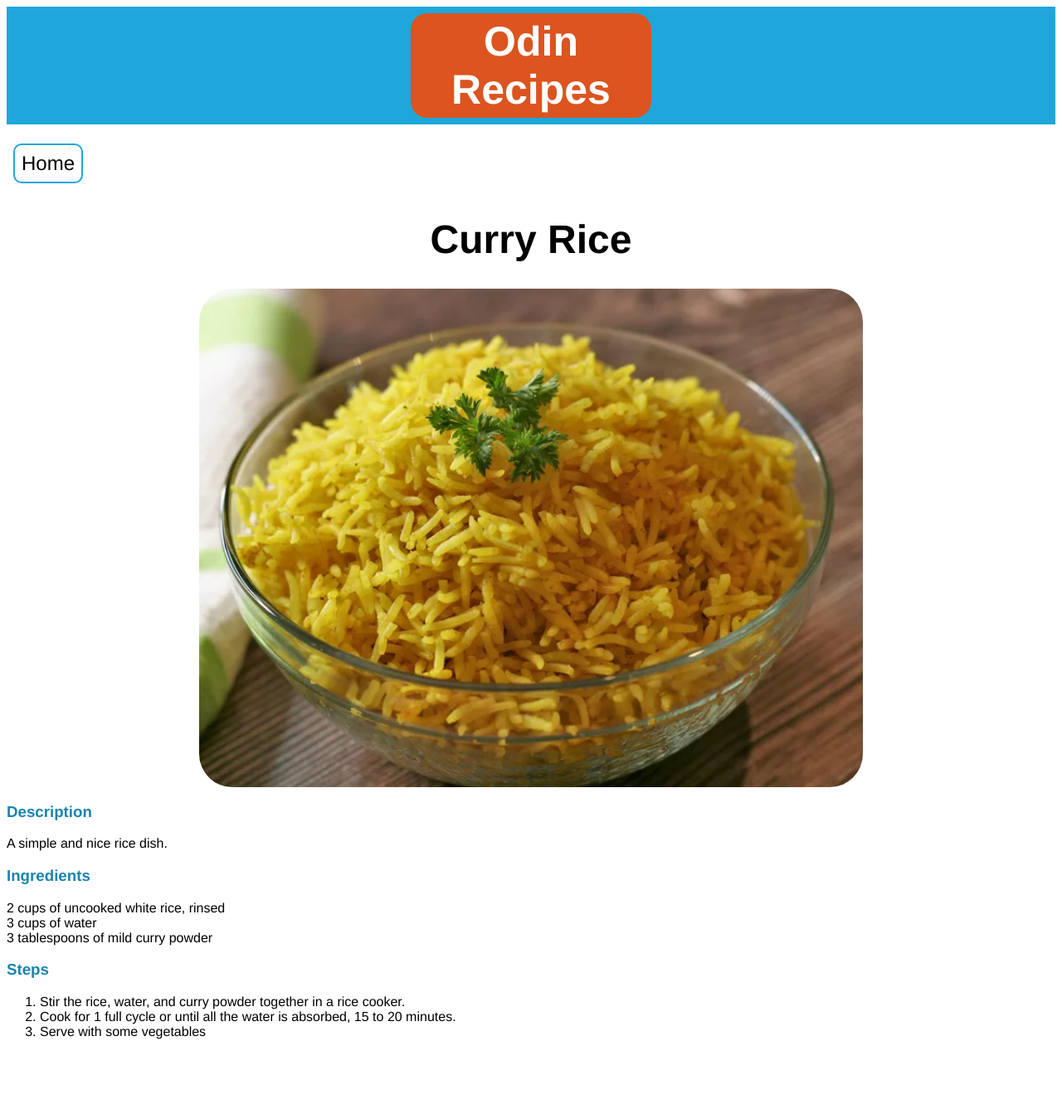
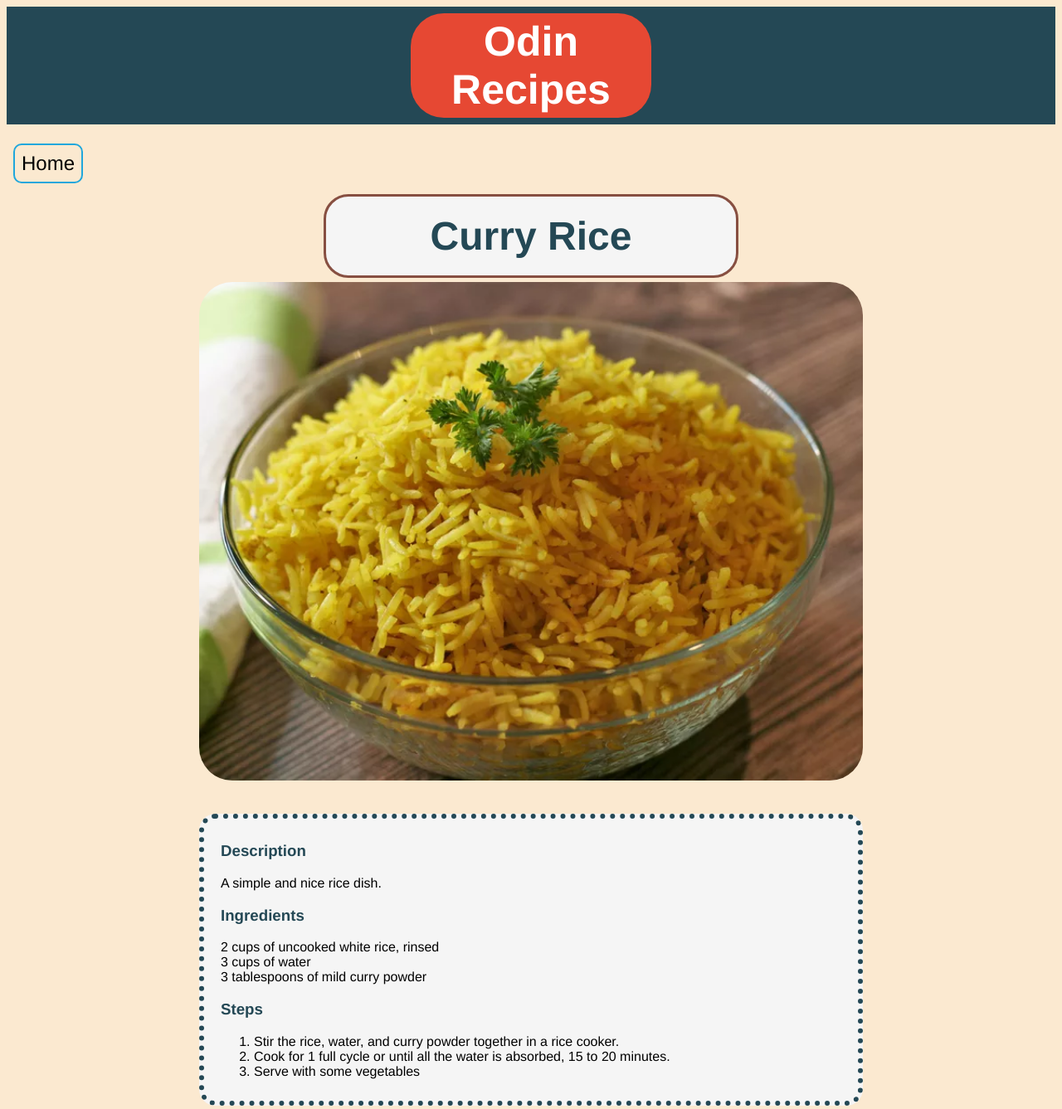
Before and after one commit to dennsito/odin-recipes, a plain HTML site: page recipes/curryrice.html in a window 1280 px wide. Shown: the whole page at 83% size. Before the commit the page ends 1269 px from the top, so only its background shows below. Drawn offline with Linux system fonts and the light colour scheme.

Commit message:
Add vintage style + style recipes pages
Changed the previus style with a vintage palette
and the style was setted to te recipes pages.

```diff
--- a/recipes/curryrice.html
+++ b/recipes/curryrice.html
@@ -10,6 +10,7 @@
     <a class="homebtn" href="../index.html">Home</a>
     <h1 class="recipename">Curry Rice</h1>
     <img class="imgrecipe" src="../img/curryrice.jpg" alt="Curry rice picture">
+    <div class="content">
         <h3>Description</h3>
         <p>A simple and nice rice dish.</p>
         <h3>Ingredients</h3>
@@ -24,5 +25,6 @@
             <li>Cook for 1 full cycle or until all the water is absorbed, 15 to 20 minutes.</li>
             <li>Serve with some vegetables</li>
         </ol>
+    </div>
 </body>
 </html>
--- a/style.css
+++ b/style.css
@@ -1,14 +1,18 @@
 html{
+    box-sizing: border-box;
+}
+*{
     box-sizing: border-box;
 }
 
 body{
     font-family: Helvetica, Arial, sans-serif;
+    background-color: #FBE9D0;
 }
 
 .header{
     outline: red;
-    background-color: #1FA7DC;
+    background-color: #244855;
     padding: 8px;
     margin-bottom: 15px;
 }
@@ -16,12 +20,12 @@ body{
 #title{
     /* outline: blue solid 3px; */
     width: 290px;
-    background-color: #DC541F;
-    color: #fff;
+    background-color: #E64833;
+    color: #FFF;
     font-size: 50px;
     text-align: center;
     margin: 0 auto;
-    border-radius: 20px;
+    border-radius: 40px;
     padding: 5px 0;
 }
 .container{
@@ -32,10 +36,19 @@ body{
 
 .left{
     /* outline: red solid; */
-    background-color: #d9cdf8;
+    background-color: #90AEAD;
     width: 250px;
     border-radius: 15px;
     margin-top: 10px;
+    position: sticky;
+    top: 85px;
+    float:left;
+}
+.lefttext{
+    text-align: center;
+    font-size: 20px;
+    font-weight: bold;
+    color:#FFF;
 }
 
 .list{
@@ -46,7 +59,7 @@ body{
     margin: 10px 15px 0 90px;
 }
 h3 {
-    color: #1985AF;
+    color: #244855;
 }
 ul{
     list-style-type: none;
@@ -57,15 +70,15 @@ ul{
     display: inline-block;
     color: #000;
     text-decoration: none;
-    border: solid 2px #1FDC54;
-    border-radius: 10px;;
+    border: solid 2px #E64833;
+    border-radius: 10px;
     margin: 8px;
     padding: 8px;
 }
 .recipelink:hover {
     color: #fff;
     text-decoration: none;
-    background-color: #1FDC54;
+    background-color: #E64833;
 }
 .homebtn{
     font-size: 24px;
@@ -85,6 +98,19 @@ ul{
     background-color: #1FA7DC;
 }
 
+.recipename{
+    border: #874F41 solid 3px;
+    border-radius: 30px;
+    background-color:whitesmoke ;
+    color:#244855;
+    font-size: 48px;
+    text-align: center;
+    padding: 20px;
+    width: 500px;
+    height: auto;
+    margin: 5px auto;
+}
+
 .imgrecipe {
     display: block;
     margin: 0 auto;
@@ -93,7 +119,12 @@ ul{
     height: auto;
 }
 
-.recipename{
-    text-align: center;
-    font-size: 48px;
+.content{
+    width: 800px;
+    display: block;
+    margin: 40px auto;
+    background-color: whitesmoke;
+    padding: 10px 20px;
+    border-radius: 20px;
+    border: dotted 6px #244855;
 }
```
Also changed, not shown: index.html (+3 -1 lines), recipes/springsalad.html (+2 -0 lines), recipes/thairamen.html (+2 -0 lines). Lines whose indentation alone changed are shown as unchanged.
